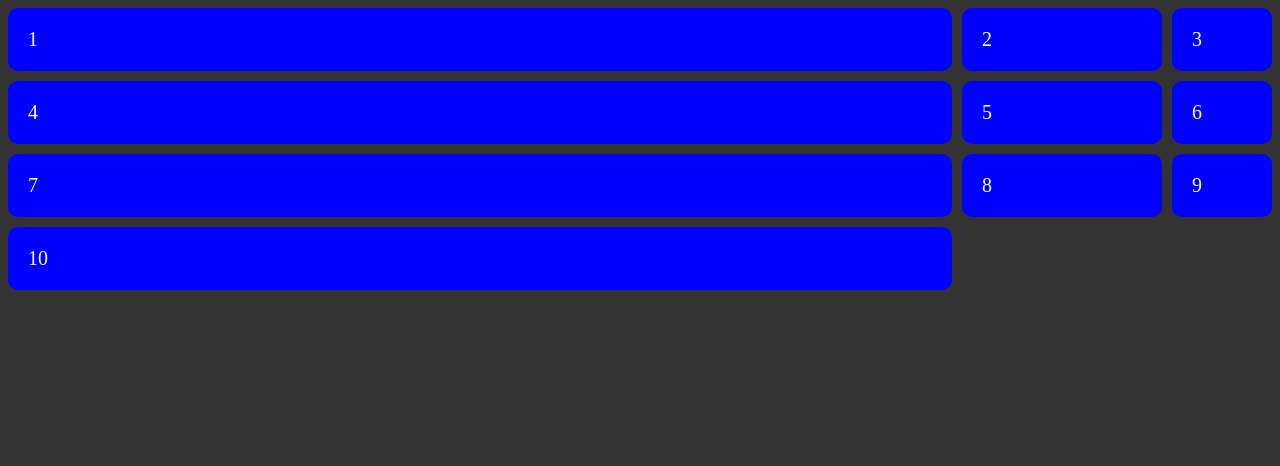
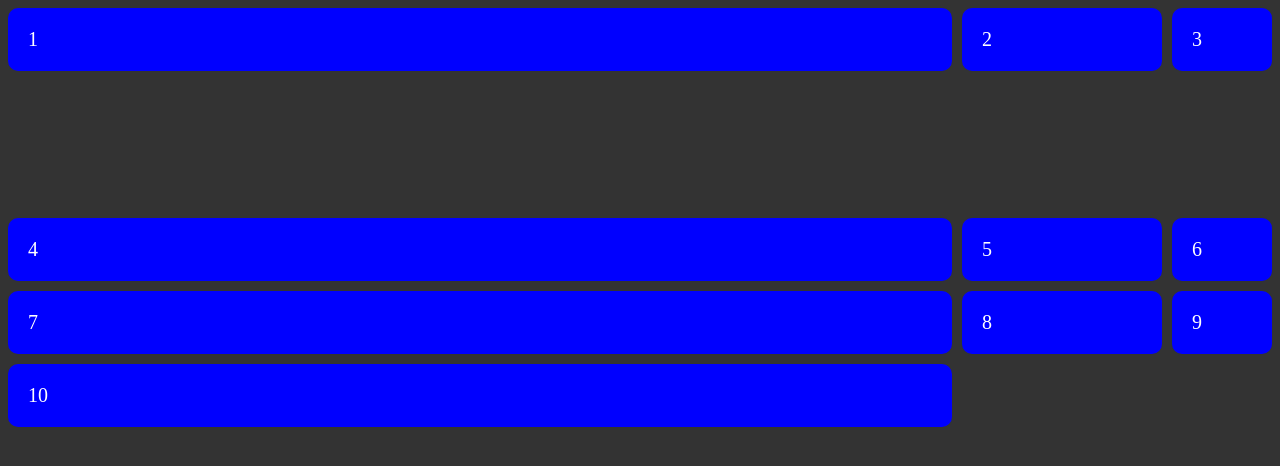
Before and after one commit to GamerCleanVic/aulas, a plain HTML site: page index.html in a window 1280 px wide. Drawn offline with Linux system fonts and the light colour scheme.

Commit message:
+grid-template-rows, Colunas&Linhas

```diff
--- a/css/grid1.css
+++ b/css/grid1.css
@@ -6,6 +6,7 @@ color:#fff;
 	display:grid;
 	/*grid-template-columns:repeat(3, 1fr);*/
 	grid-template-columns: auto 200px 100px;
+	grid-template-rows: 200px;
 	gap:10px;
 }
 .item{
```
